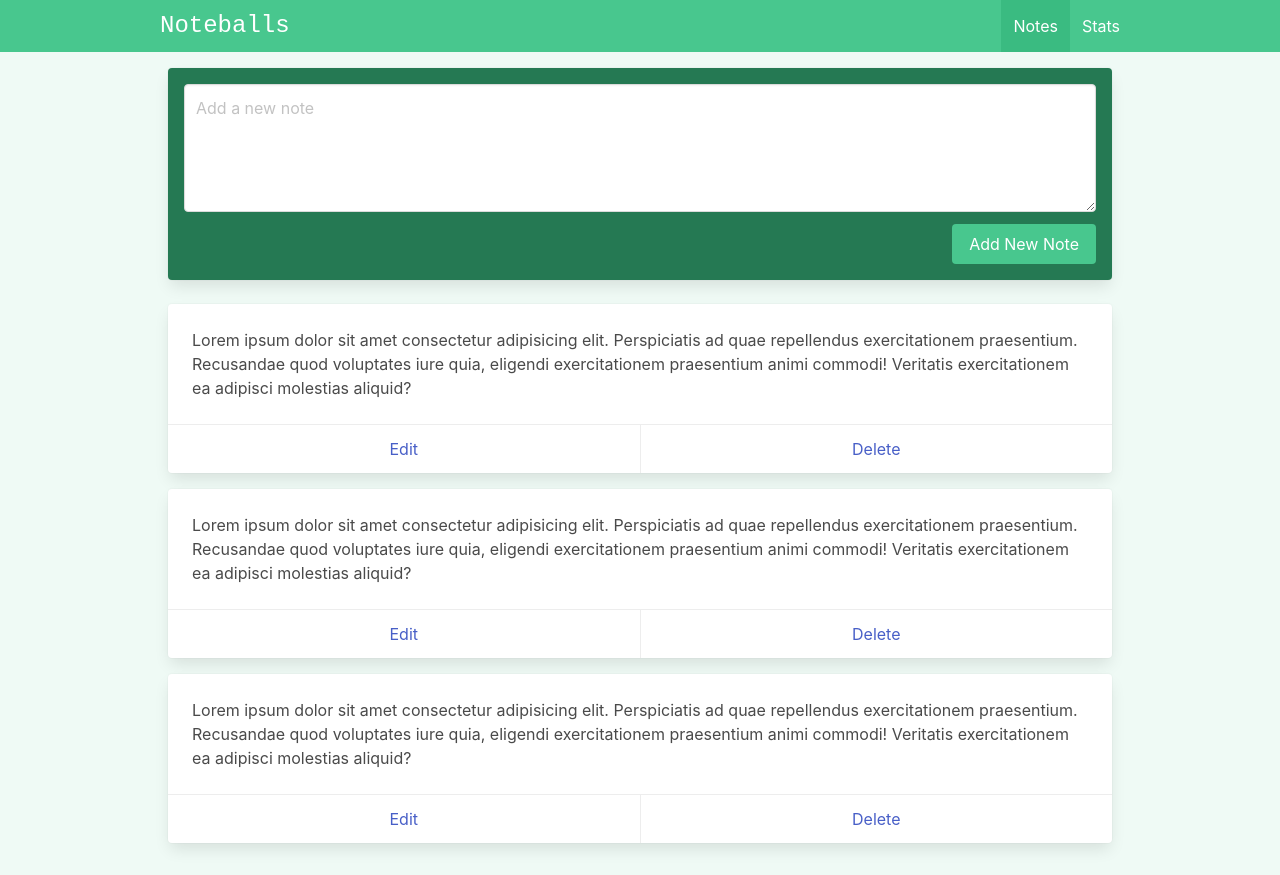
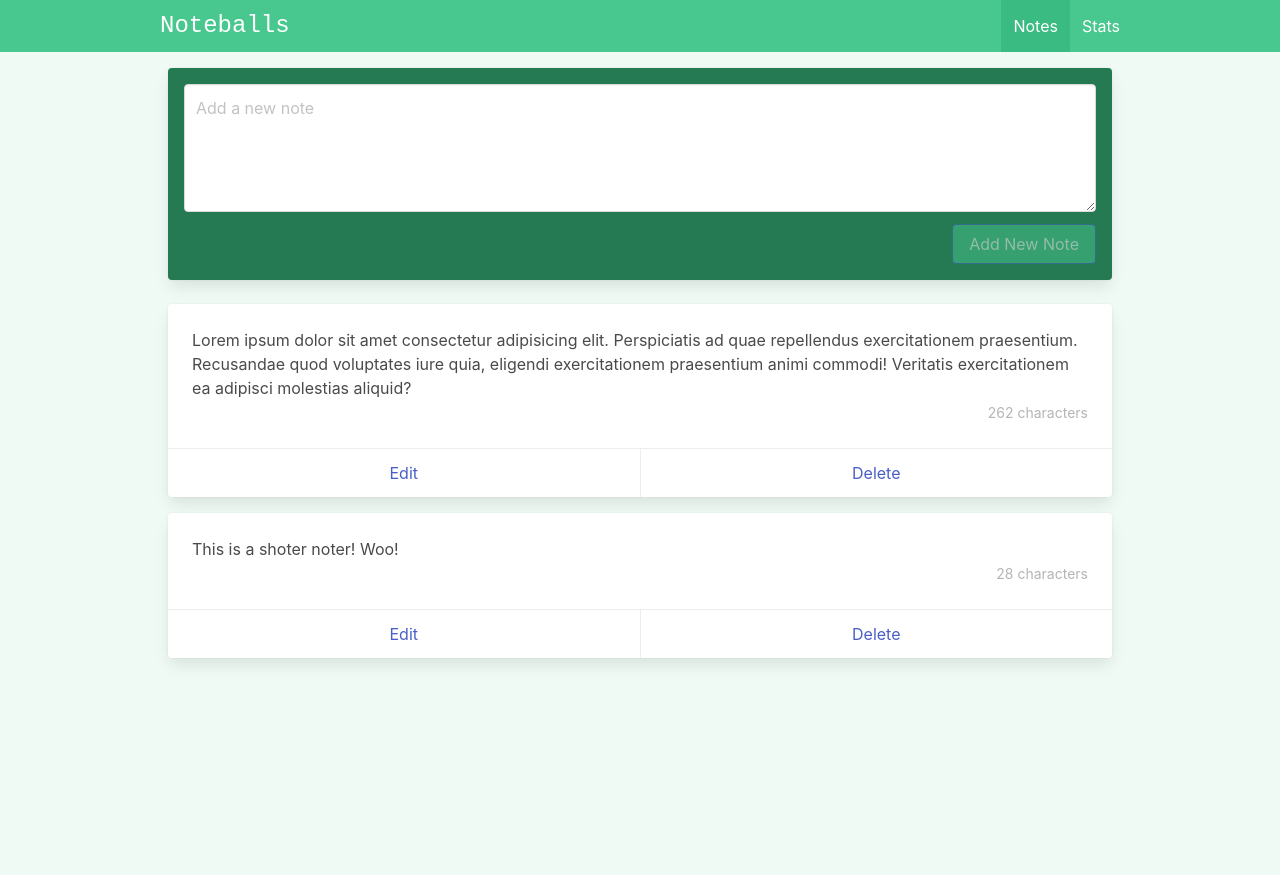
Before and after one commit to edstarck/noteballs, a Vue app: page /#/ in a window 1280 px wide. After the commit the page ends 800 px from the top, so only its background shows below. Built offline with nearby package versions, Linux system fonts and the light colour scheme.

Commit message:
add crud by app

```diff
--- /dev/null
+++ b/src/components/Notes/Note.vue
@@ -0,0 +1,59 @@
+<template>
+  <div class="card mb-4">
+    <div class="card-content">
+      <div class="content">
+        {{ props.noteData.content }}
+        <div class="has-text-right has-text-grey-light">
+          <small>{{ charactersLength }}</small>
+        </div>
+      </div>
+    </div>
+    <footer class="card-footer">
+      <a href="#" class="card-footer-item">Edit</a>
+      <a @click.prevent="handleDeleteClicked" href="#" class="card-footer-item"
+        >Delete</a
+      >
+    </footer>
+  </div>
+</template>
+
+<script setup>
+/*
+    imports
+*/
+import {defineProps, computed, defineEmits} from 'vue';
+
+/*
+    props
+*/
+
+const props = defineProps({
+  noteData: {
+    type: Object,
+    required: true,
+  },
+});
+
+/*
+    computed
+*/
+
+const charactersLength = computed(() => {
+  const length = props.noteData.content.length;
+  const description = length > 1 ? 'characters' : 'character';
+
+  return `${length} ${description}`;
+});
+
+/*
+    events
+*/
+
+const emit = defineEmits(['deleteClicked']);
+
+/*
+    methods
+*/
+
+const handleDeleteClicked = () => emit('deleteClicked', props.noteData.id);
+</script>
--- a/src/views/NotesView.vue
+++ b/src/views/NotesView.vue
@@ -3,33 +3,34 @@
     <div class="card has-background-success-dark p-4 mb-5">
       <div class="field">
         <div class="control">
-          <textarea class="textarea" placeholder="Add a new note"></textarea>
+          <textarea
+            v-model="noteContent"
+            class="textarea"
+            placeholder="Add a new note"
+            ref="noteContentRef"
+          ></textarea>
         </div>
       </div>
 
       <div class="field is-grouped is-grouped-right">
         <div class="control">
-          <button class="button is-link has-background-success">
+          <button
+            @click="addNewNote"
+            :disabled="!noteContent"
+            class="button is-link has-background-success"
+          >
             Add New Note
           </button>
         </div>
       </div>
     </div>
 
-    <div v-for="i in 3" class="card mb-4">
-      <div class="card-content">
-        <div class="content">
-          Lorem ipsum dolor sit amet consectetur adipisicing elit. Perspiciatis
-          ad quae repellendus exercitationem praesentium. Recusandae quod
-          voluptates iure quia, eligendi exercitationem praesentium animi
-          commodi! Veritatis exercitationem ea adipisci molestias aliquid?
-        </div>
-      </div>
-      <footer class="card-footer">
-        <a href="#" class="card-footer-item">Edit</a>
-        <a href="#" class="card-footer-item">Delete</a>
-      </footer>
-    </div>
+    <note-item
+      v-for="note in notes"
+      :key="note.id"
+      :note-data="note"
+      @deleteClicked="onDeleteNote"
+    />
   </div>
 </template>
 
@@ -38,11 +39,49 @@
   imports
 */
 
-import {ref} from 'vue';
+import {ref, computed} from 'vue';
+import NoteItem from '@/components/Notes/Note.vue';
 
 /*
   notes
 */
 
-const notes = ref();
+const noteContent = ref('');
+const noteContentRef = ref(null);
+const notes = ref([
+  {
+    id: 'id1',
+    content:
+      'Lorem ipsum dolor sit amet consectetur adipisicing elit. Perspiciatis ad quae repellendus exercitationem praesentium. Recusandae quod voluptates iure quia, eligendi exercitationem praesentium animi commodi! Veritatis exercitationem ea adipisci molestias aliquid?',
+  },
+  {
+    id: 'id2',
+    content: 'This is a shoter noter! Woo!',
+  },
+]);
+
+/*
+  computed
+*/
+
+const notesIdx = computed(() => notes.value.length);
+
+/*
+  methods
+*/
+
+const addNewNote = () => {
+  let note = {
+    id: `id${notesIdx.value + 1}`,
+    content: noteContent.value,
+  };
+
+  notes.value.unshift(note);
+  noteContent.value = '';
+  noteContentRef.value.focus();
+};
+
+const onDeleteNote = (idToDelete) => {
+  notes.value = notes.value.filter((note) => note.id !== idToDelete);
+};
 </script>
```
